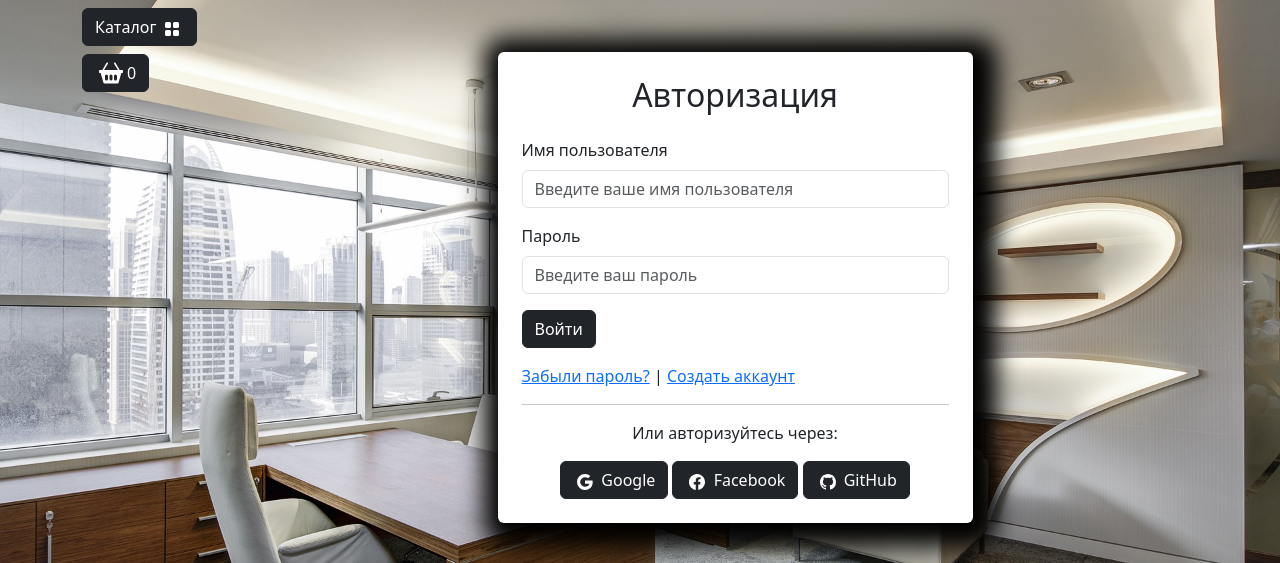
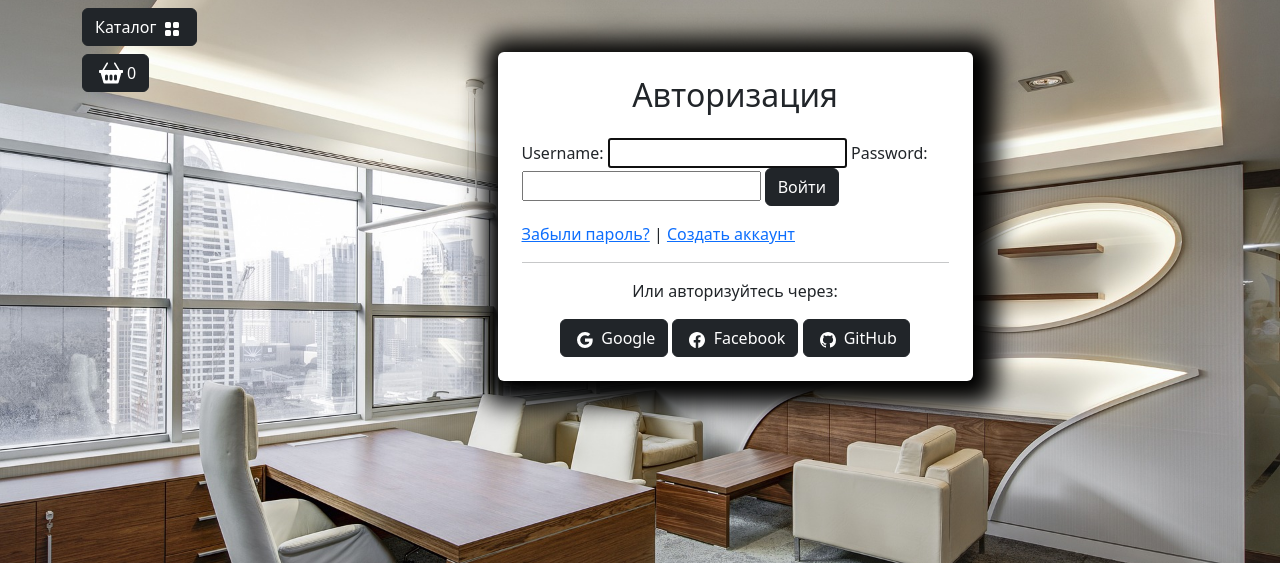
Before and after one commit to TaniIlves/edushop, a Django app: page /user/login/ in a window 1280 px wide. Shown: the part 56-619 px from the top of the page. Run offline with Django 4.2, Linux system fonts and the light colour scheme; data comes from the database, SQL or seed files in the repository; some libraries are stand-ins or nearby versions.

Commit message:
Add an authentication form and controller

```diff
--- /dev/null
+++ b/users/forms.py
@@ -0,0 +1,9 @@
+from django import forms
+from django.contrib.auth.forms import AuthenticationForm
+
+from users.models import User
+
+
+class UserLoginForm(AuthenticationForm):
+    class Meta:
+        model = User
--- a/users/templates/users/login.html
+++ b/users/templates/users/login.html
@@ -7,15 +7,18 @@
                             <div class="row justify-content-center">
                                 <div class="col-md-6 bg-white p-4 mb-4 mx-3 rounded custom-shadow">
                                     <h2 class="text-center mb-4">Авторизация</h2>
-                                    <form>
-                                        <div class="mb-3">
-                                            <label for="username" class="form-label">Имя пользователя</label>
-                                            <input type="text" class="form-control" id="username" placeholder="Введите ваше имя пользователя" required>
-                                        </div>
-                                        <div class="mb-3">
-                                            <label for="password" class="form-label">Пароль</label>
-                                            <input type="password" class="form-control" id="password" placeholder="Введите ваш пароль" required>
-                                        </div>
+                                    <form action="{% url 'user:login' %}" method="post">
+                                        {% csrf_token %}
+                                        {{ form }}
+
+{#                                        <div class="mb-3">#}
+{#                                            <label for="username" class="form-label">Имя пользователя</label>#}
+{#                                            <input type="text" class="form-control" id="username" placeholder="Введите ваше имя пользователя" required>#}
+{#                                        </div>#}
+{#                                        <div class="mb-3">#}
+{#                                            <label for="password" class="form-label">Пароль</label>#}
+{#                                            <input type="password" class="form-control" id="password" placeholder="Введите ваш пароль" required>#}
+{#                                        </div>#}
                                         <button type="submit" class="btn btn-dark btn-block">Войти</button>
                                     </form>
                                     <div class="mt-3">
--- a/users/views.py
+++ b/users/views.py
@@ -1,10 +1,28 @@
+from django.contrib import auth
 from django.shortcuts import render
+from django.http import HttpResponseRedirect
+from django.urls import reverse
+
+from users.forms import UserLoginForm
 
 
 def login(request):
 
+    if request.method == 'POST':
+        form = UserLoginForm(data=request.POST)
+        if form.is_valid():
+            username = request.POST['username']
+            password = request.POST['password']
+            user = auth.authenticate(username=username, password=password)
+            if user:
+                auth.login(request, user)
+                return HttpResponseRedirect(reverse('main:index'))
+    else:
+        form = UserLoginForm()
+
     context = {
         'title': 'Fucking shop - Authorisation',
+        'form': form,
     }
     return render(request, 'users/login.html', context)
 
```
